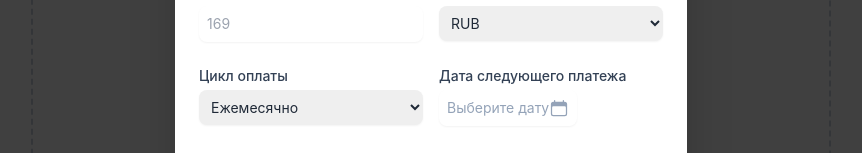
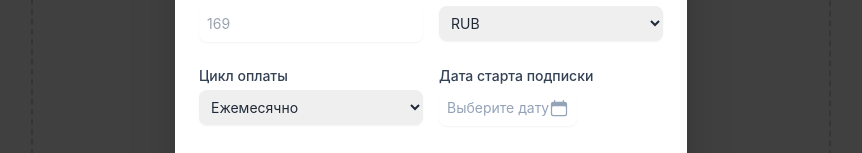
Before and after one commit to fohunoff/subscription-tracker, a React (Vite) app: page / in a window 1280 px wide. Both pictures are taken after a click on the button "Добавить". Shown: the part 385-538 px from the top of the page, without its empty margins (209-1071 px from the left). Built offline with nearby package versions, Linux system fonts and the light colour scheme.

Commit message:
fix calendar overlay in modal

```diff
--- a/src/components/SubscriptionForm.jsx
+++ b/src/components/SubscriptionForm.jsx
@@ -103,7 +103,7 @@ function SubscriptionForm({ onAddSubscription, onUpdateSubscription, initialData
           </select>
         </div>
         <div>
-          <label htmlFor="subPaymentDayModal" className={labelBaseClass}>Дата следующего платежа</label>
+          <label htmlFor="subPaymentDayModal" className={labelBaseClass}>Дата старта подписки</label>
           <DatePicker
             selected={paymentDate}
             onChange={(date) => setPaymentDate(date)}
@@ -116,6 +116,8 @@ function SubscriptionForm({ onAddSubscription, onUpdateSubscription, initialData
             showYearDropdown
             dropdownMode="select"
             required
+            popperClassName="z-[9999]"
+            portalId="root-portal"
           />
         </div>
       </div>
```
